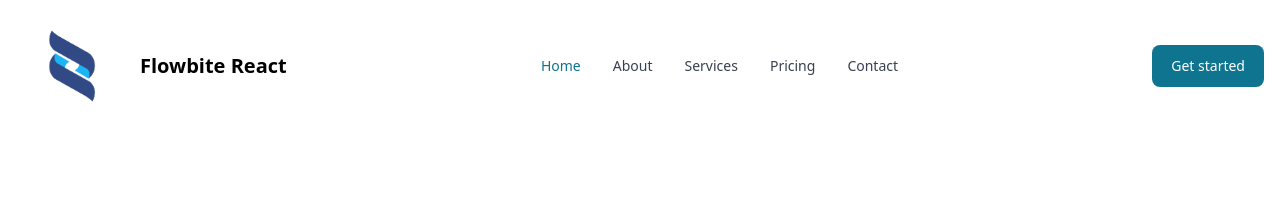
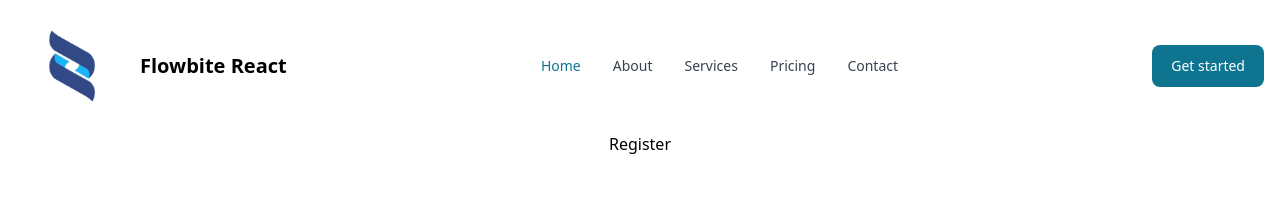
Before and after one commit to ShehanGit/Blood-Donation-Management-System, a React (Create React App) app in the folder frontend/blood_donation_app/: page /register in a window 1280 px wide. Shown: the top 222 px of the page. Built offline with nearby package versions, Linux system fonts and the light colour scheme.

Commit message:
Doner register page created

```diff
--- a/frontend/blood_donation_app/package.json
+++ b/frontend/blood_donation_app/package.json
@@ -9,6 +9,7 @@
     "flowbite-react": "^0.9.0",
     "react": "^18.3.1",
     "react-dom": "^18.3.1",
+    "react-router-dom": "^6.23.1",
     "react-scripts": "5.0.1",
     "web-vitals": "^2.1.4"
   },
--- a/frontend/blood_donation_app/src/App.js
+++ b/frontend/blood_donation_app/src/App.js
@@ -1,14 +1,19 @@
+import React from 'react';
+import { BrowserRouter as Router, Routes, Route } from 'react-router-dom';
 import './App.css';
-import MyComponent from './component/MyComponent';
+
 import NavBar from './component/NavBar';
-
+import DonerRegister from './pages/DonerRegister';
 
 function App() {
   return (
     <div className="App">
-
-      <NavBar/ >
-
+      <Router>
+        <NavBar />
+        <Routes>
+          <Route exact path="/register" element={<DonerRegister />} />
+        </Routes>
+      </Router>
     </div>
   );
 }
--- a/frontend/blood_donation_app/src/component/NavBar.jsx
+++ b/frontend/blood_donation_app/src/component/NavBar.jsx
@@ -1,10 +1,19 @@
 import React from 'react';
 import { Button, Navbar } from "flowbite-react";
+import { useNavigate } from 'react-router-dom';
+
 
 import logo from '../Images/Logo.png';
 
 
 const NavBar = () => {
+
+    const navigate = useNavigate();
+
+    const handleButtonClick = () => {
+      navigate('/register'); // Navigates to the "/register" page
+    };
+
     return (
         <div>
             <Navbar fluid rounded>
@@ -13,7 +22,7 @@ const NavBar = () => {
         <span className="self-center whitespace-nowrap text-xl font-semibold dark:text-white">Flowbite React</span>
       </Navbar.Brand>
       <div className="flex md:order-2">
-        <Button>Get started</Button>
+        <Button onClick={handleButtonClick}>Get started</Button>
         <Navbar.Toggle />
       </div>
       <Navbar.Collapse>
--- /dev/null
+++ b/frontend/blood_donation_app/src/pages/DonerRegister.jsx
@@ -0,0 +1,7 @@
+import React from "react";
+
+export default function DonerRegister() {
+  return (
+   <h1>Register</h1>
+  );
+}
```
Also changed, not shown: 1 other file (tests, documents, lock files or other folders).
